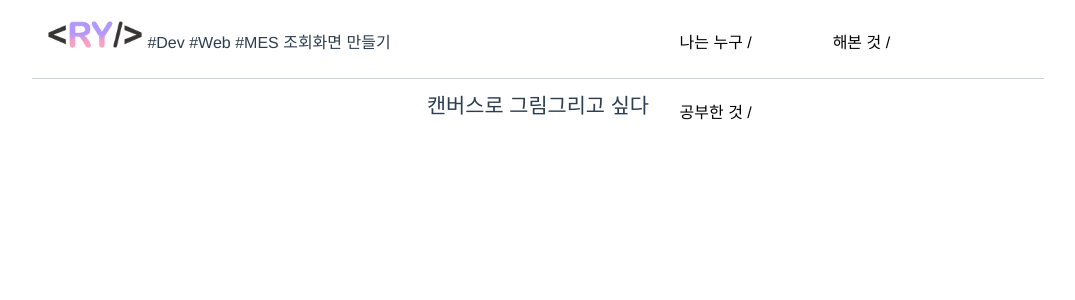
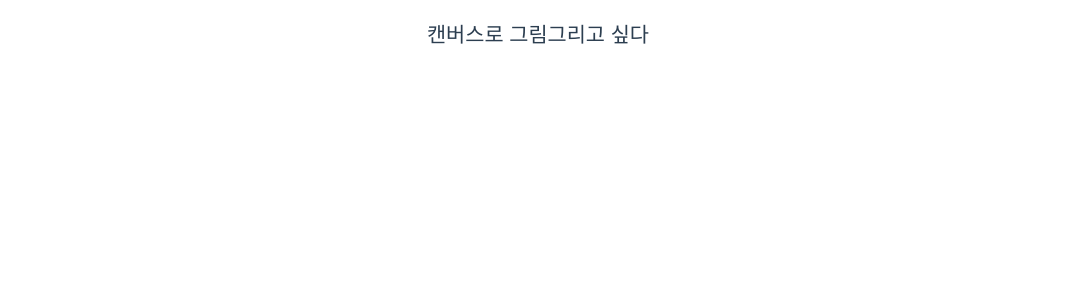
Before and after one commit to raina94/raina94.github.com, a Vue app in the folder my-blog/: page / in a window 1280 px wide. Shown: the top 300 px of the page, without its empty margins (102-1177 px from the left). Built offline with nearby package versions, Linux system fonts and the light colour scheme; a web font is replaced by a local one.

Commit message:
header 숨기기

```diff
--- a/my-blog/src/components/MainHeader.vue
+++ b/my-blog/src/components/MainHeader.vue
@@ -1,8 +1,8 @@
 <template>
-    <div class="header">
+    <div class="header" v-if="isVisible">
         <div class="img-div">
             <img src="../assets/logo.png">
-            <span>{{ msg }}</span>
+            <div>{{ msg }}</div>
         </div>
         <div class="menu-div">
             <ul>
@@ -19,7 +19,8 @@ export default {
   name: 'Test',
   data () {
     return {
-      msg: '#Dev #Web #MES 조회화면 만들기'
+      msg: '#Web#Dev#초-미니 개발자 #MES 조회화면 만들기',
+      isVisible: false
     }
   }
 }
@@ -28,9 +29,11 @@ export default {
 <style scoped>
 .header {
   float: left;
-  width: 100%;
+  width: 80%;
   height: 70px;
   border-bottom: 1px solid #ced4da;
+  background-color: #fff;
+  position: fixed;
 }
 .img-div {
   width: 60%;
@@ -45,11 +48,11 @@ export default {
 img {
   float: left;
   height: 50%;
-  margin: 10px 0 0 10px;
+  margin: 0 0 0 10px;
 }
-.img-div span {
+.img-div div {
+  clear: both;
     float: left;
-    line-height: 70px;
 }
 ul {
   width: 100%;
@@ -63,6 +66,6 @@ ul {
   float: left;
   line-height: 70px;
   text-align: center;
-  padding: 0 10% 0 10%;
+  padding: 0 8% 0 8%;
 }
 </style>
```
